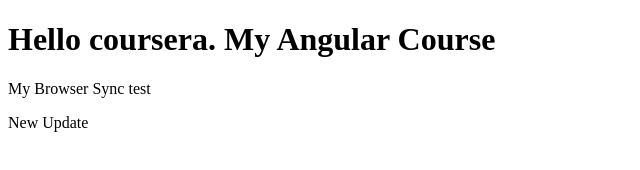
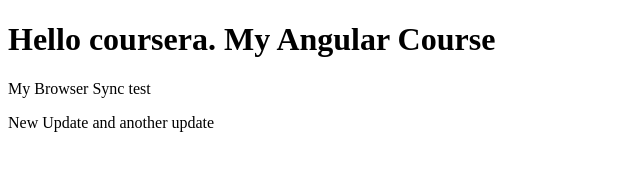
Before and after one commit to ZahidAbbasi672/coursera-test, a plain HTML site: page index.html in a window 1280 px wide. Shown: the whole page, without its empty margins (0-640 px from the left). Drawn offline with Linux system fonts and the light colour scheme.

Commit message:
Another Update

```diff
--- a/index.html
+++ b/index.html
@@ -7,6 +7,6 @@
   <body>
     <h1>Hello coursera. My Angular Course</h1>
     <p>My Browser Sync test</p>
-    <p>New Update</p>
+    <p>New Update and another update</p>
   </body>
 </html>
```
